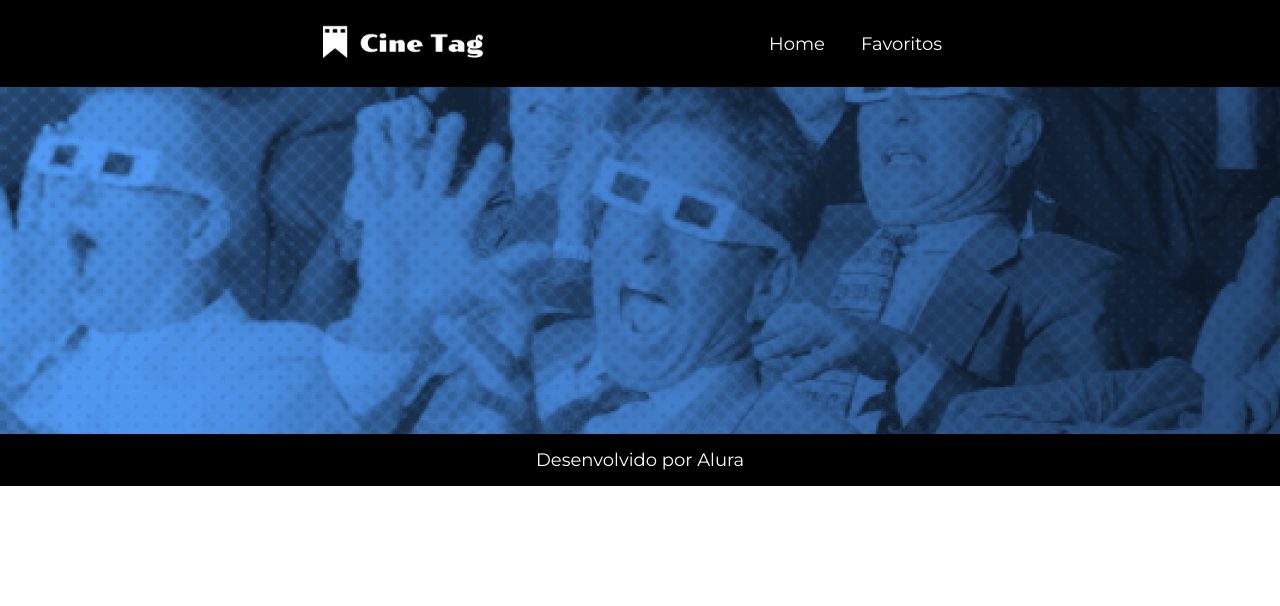
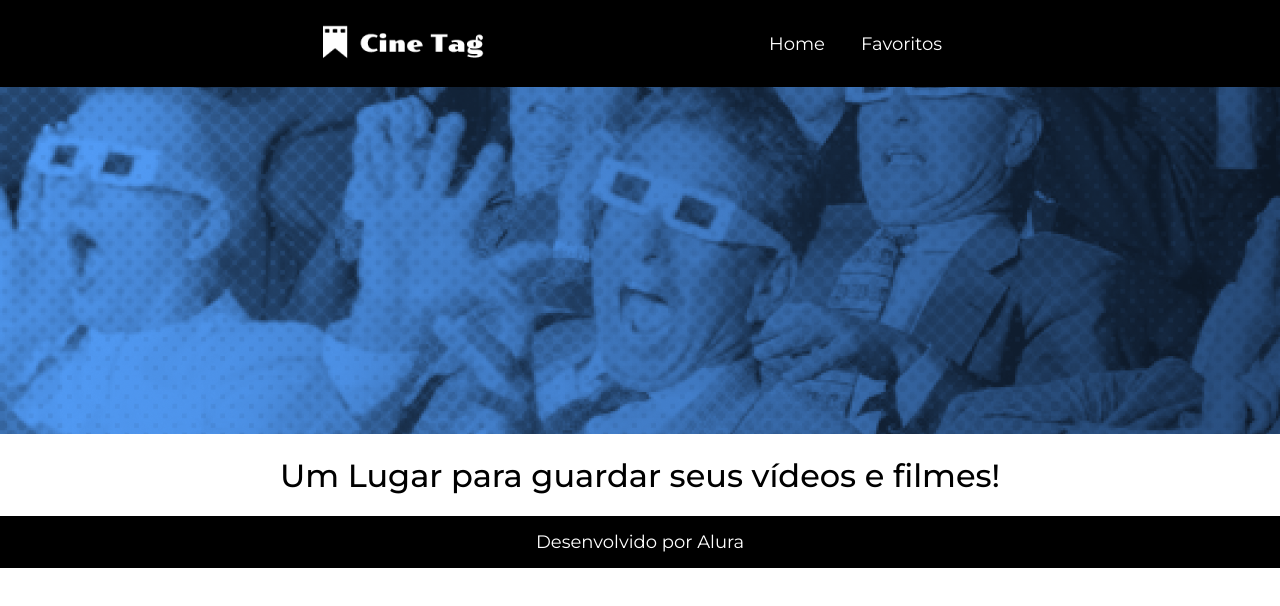
Before and after one commit to mgrb/alura_react-praticando, a React (Vite) app: page / in a window 1280 px wide. Shown: the top 606 px of the page. Built offline with nearby package versions, Linux system fonts and the light colour scheme.

Commit message:
add Titulo component

```diff
--- /dev/null
+++ b/src/components/Titulo/Titulo.jsx
@@ -0,0 +1,6 @@
+import styles from "./Titulo.module.css"
+export function Titulo({children}){
+    return (
+        <div className={styles.texto}>{children}</div>
+    );
+}
--- /dev/null
+++ b/src/components/Titulo/Titulo.module.css
@@ -0,0 +1,5 @@
+.texto h1 {
+    font-size: 32px;
+    font-weight: 500;
+    text-align: center;
+}
--- /dev/null
+++ b/src/components/Titulo/index.jsx
@@ -0,0 +1,3 @@
+import { Titulo } from "./Titulo"
+
+export default Titulo
--- a/src/pages/home/Home.jsx
+++ b/src/pages/home/Home.jsx
@@ -2,12 +2,14 @@ import Cabecalho from "@/components/Cabecalho";
 import styles from "./Home.module.css";
 import Rodape from "@/components/Rodape";
 import Banner from "@/components/Banner";
+import Titulo from "@/components/Titulo";
 
 export function Home() {
   return (
     <>
       <Cabecalho />
       <Banner imagem="home" />
+      <Titulo><h1>Um Lugar para guardar seus vídeos e filmes!</h1></Titulo>
       <Rodape />
     </>
   );
```
